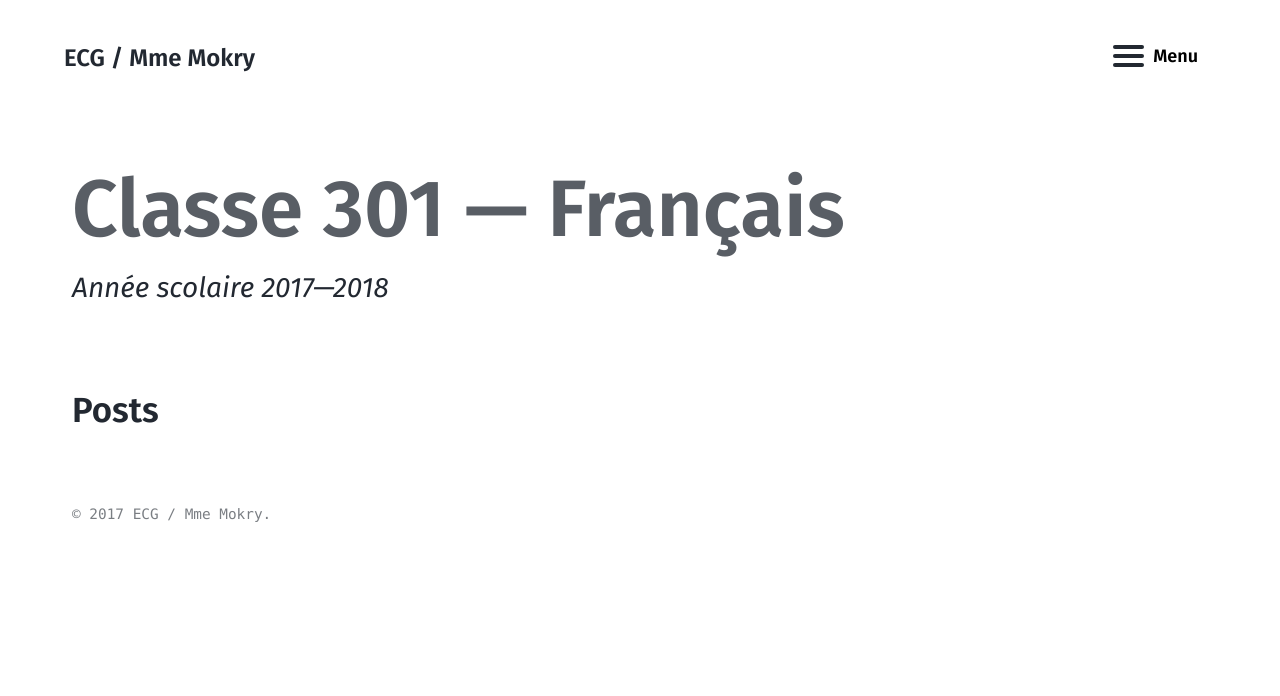
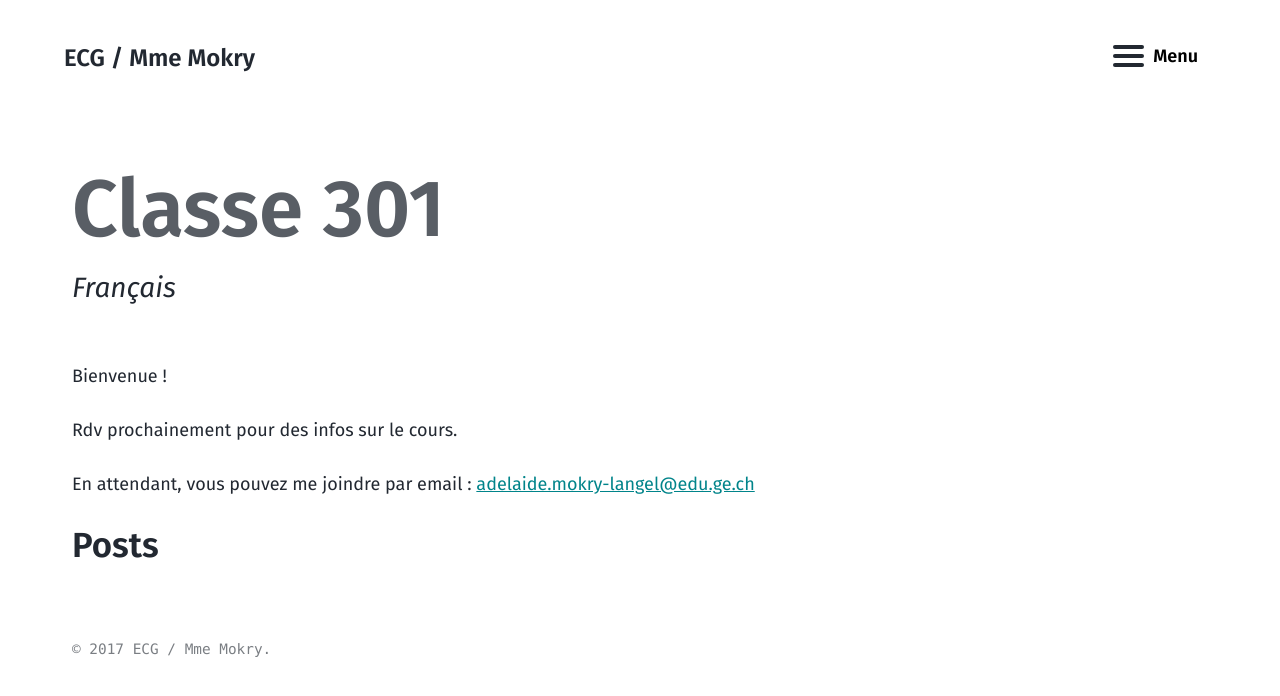
Before and after one commit to adelaidemokry/ecole, a Jekyll site: the page built from 2017/301/index.md, in a window 1280 px wide. Shown: the top 696 px of the page. Built offline with Jekyll 4.4.1, drawn with Linux system fonts in a browser that asks for light colours.

Commit message:
Update index.md

```diff
--- a/2017/301/index.md
+++ b/2017/301/index.md
@@ -1,8 +1,13 @@
 ---
 layout: class-home
 paginate: true
-alt_title: "Classe 301 — Français"
-sub_title: "Année scolaire 2017—2018"
-introduction: |
-actions:
+alt_title: "Classe 301"
+sub_title: "Français"
 ---
+
+Bienvenue !
+
+Rdv prochainement pour des infos sur le cours.
+
+En attendant, vous pouvez me joindre par email :
+[adelaide.mokry-langel@edu.ge.ch](mailto:adelaide.mokry-langel@edu.ge.ch)
```
